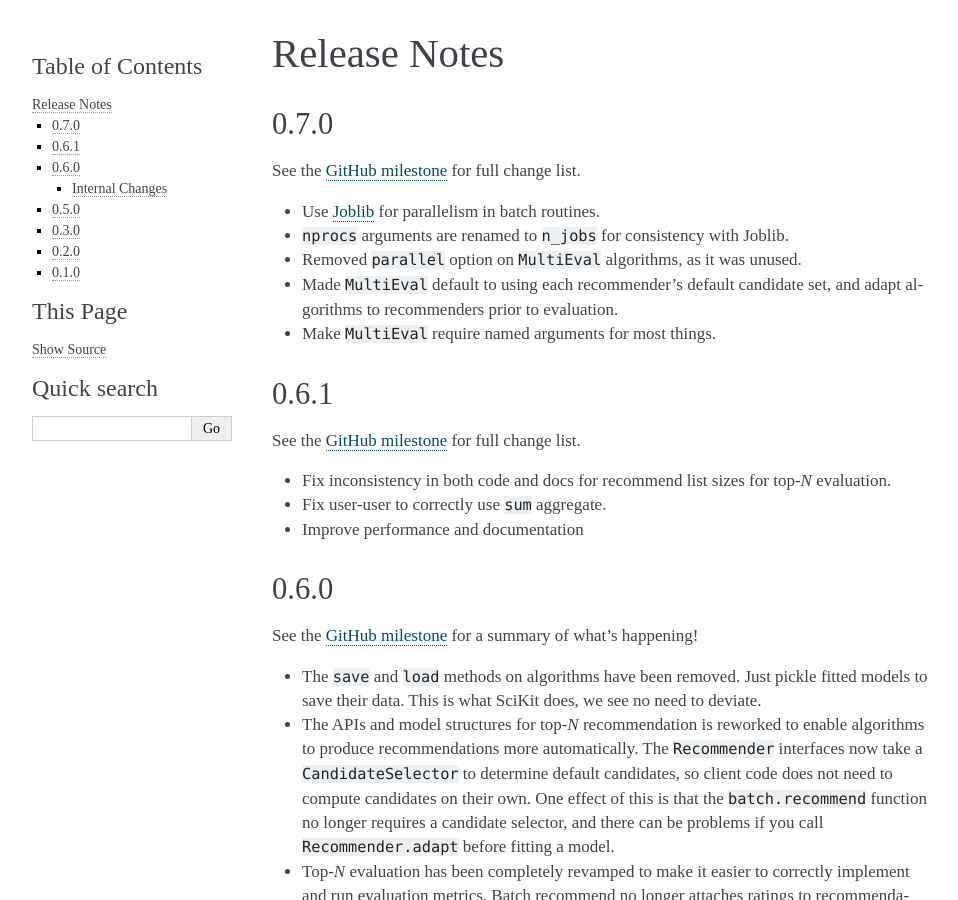
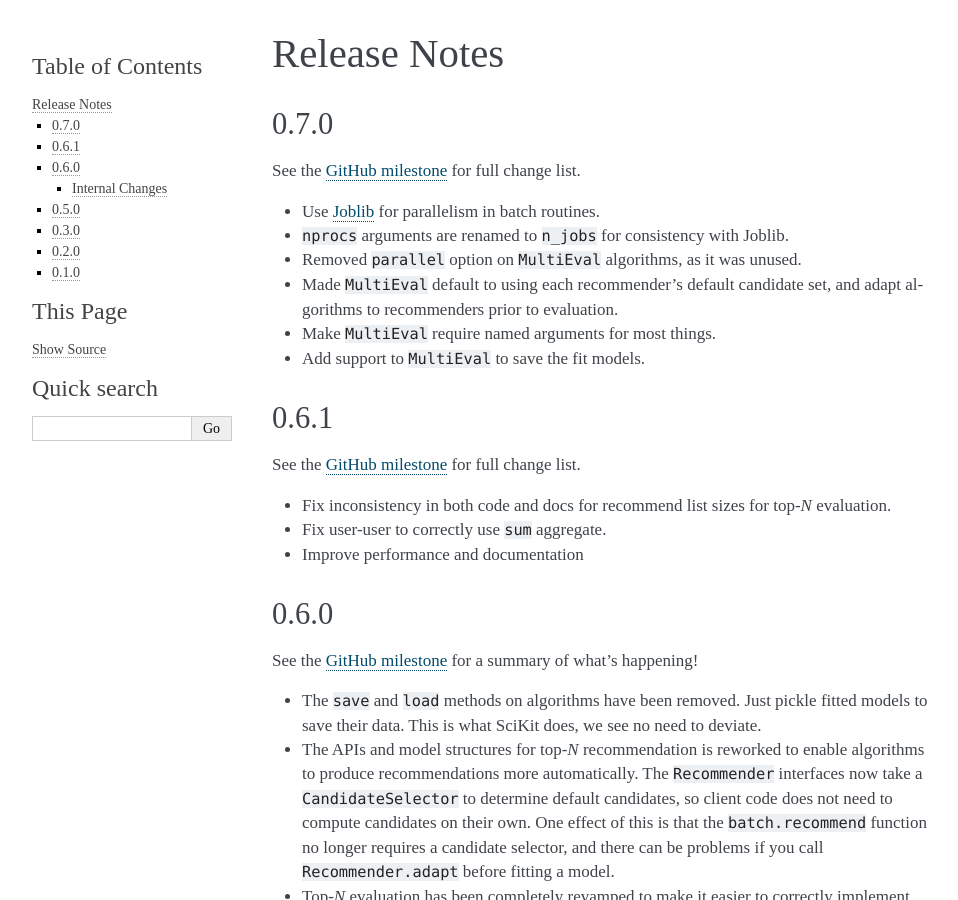
Before and after one commit to lenskit/lkpy, a Sphinx documentation site: the page built from doc/releases.md, in a window 1280 px wide and 900 px high. Shown: the whole window, without its empty margins (148-1106 px from the left). Built offline with Sphinx 7.4.7, drawn with Linux system fonts in a browser that asks for light colours.

Commit message:
Document model saving in release notes

```diff
--- a/doc/releases.md
+++ b/doc/releases.md
@@ -10,6 +10,7 @@ See the [GitHub milestone](https://github.com/lenskit/lkpy/milestone/3) for full
 - Made `MultiEval` default to using each recommender's default candidate
   set, and adapt algorithms to recommenders prior to evaluation.
 - Make `MultiEval` require named arguments for most things.
+- Add support to `MultiEval` to save the fit models.
 
 [Joblib]: https://joblib.readthedocs.io
 
```
